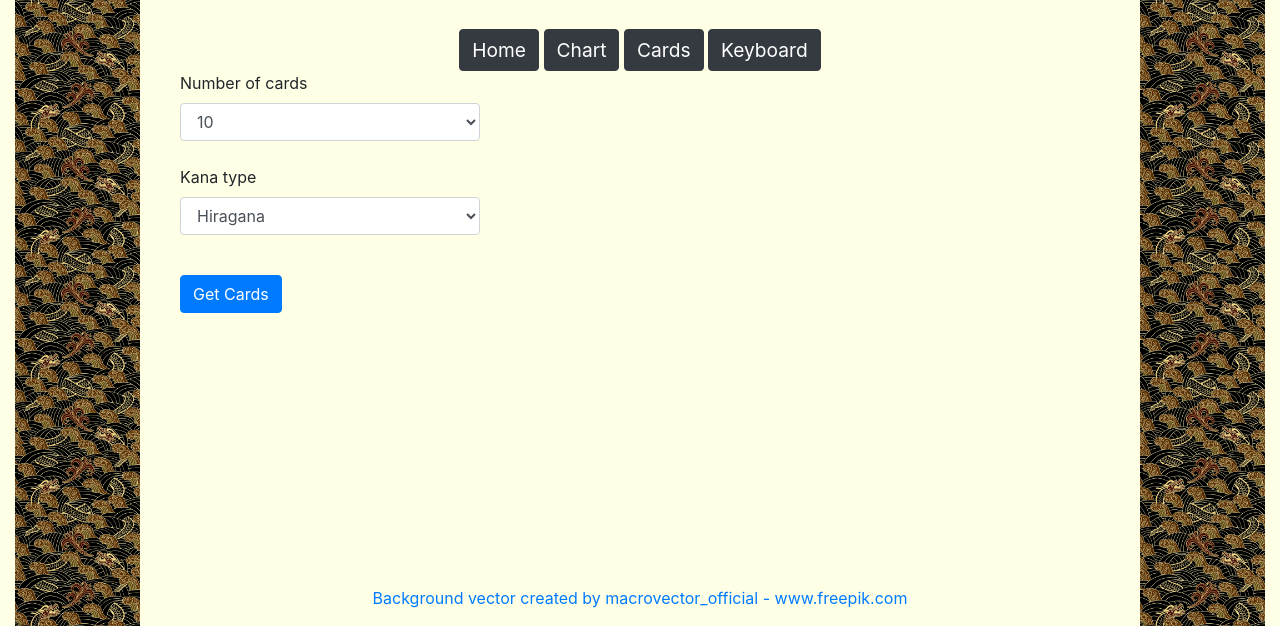
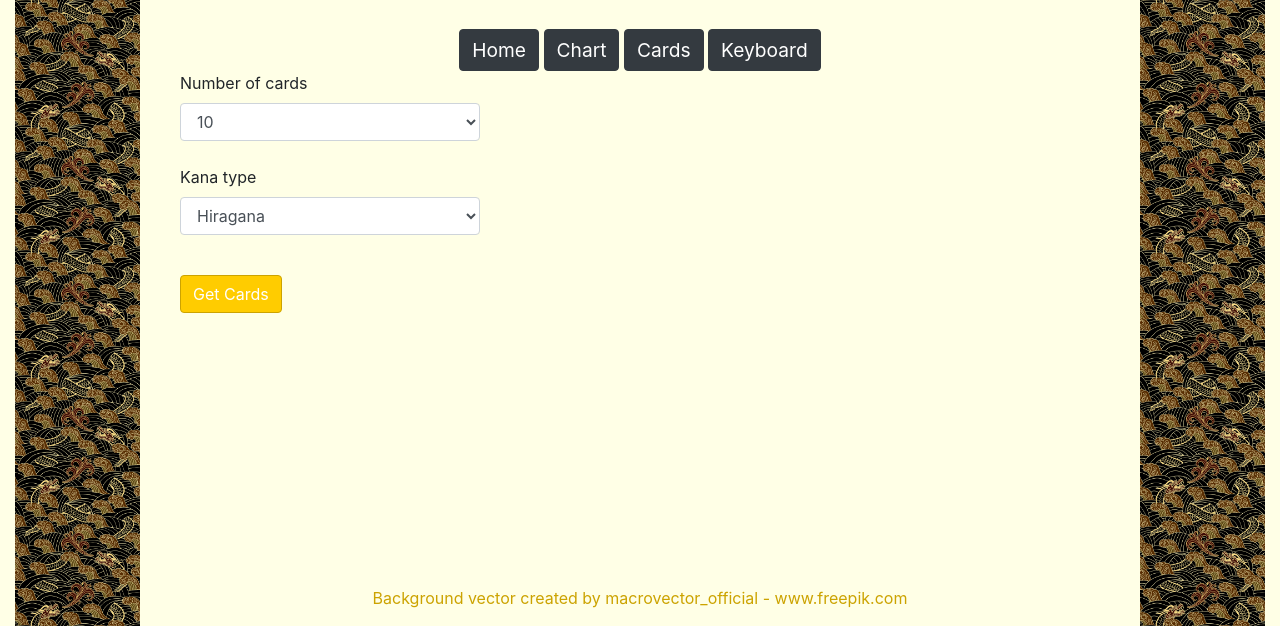
Before and after one commit to StaneCobalt/Manabu, a plain HTML site: page cards.html in a window 1280 px wide. Shown: the part 174-800 px from the top of the page. Drawn offline with nearby package versions, Linux system fonts and the light colour scheme.

Commit message:
Update styling for footer link and card button

```diff
--- a/cards.html
+++ b/cards.html
@@ -60,7 +60,7 @@
                                 </select>
                                 <br/>
                             </div>
-                            <button class="btn btn-primary" onclick="setCards()">Get Cards</button>
+                            <button class="btn btn-primary" id="btn-card" onclick="setCards()">Get Cards</button>
                         </div>
                     </div>
 
--- a/styles/cardStyles.css
+++ b/styles/cardStyles.css
@@ -22,3 +22,8 @@
 #card-container {
 	margin-top: 1em;
 }
+
+#btn-card {
+	background-color: #FFCC00;
+	border-color: #CCA300;
+}
--- a/styles/manabuStyles.css
+++ b/styles/manabuStyles.css
@@ -51,6 +51,10 @@ h1, h5 {
 	z-index: -100;
 }
 
+	.customFooter a {
+		color: #CCA300;
+	}
+
 #masterContainer {
 	background-color: transparent;
 	text-align: center;
```
